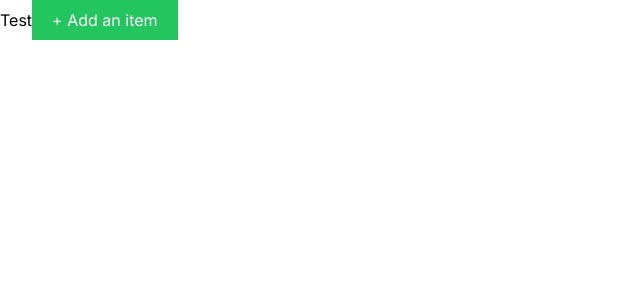
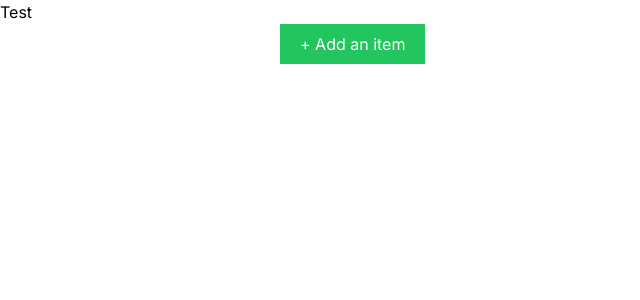
Before and after one commit to jhonpabz/shopping-list, a Next.js app: page / in a window 1280 px wide. Shown: the top 300 px of the page, without its empty margins (0-640 px from the left). Built offline with nearby package versions, Linux system fonts and the light colour scheme.

Commit message:
Add list container component.

```diff
--- a/src/app/page.tsx
+++ b/src/app/page.tsx
@@ -1,5 +1,6 @@
 "use client";
 import AddItemModal from "@/components/AddItemModal";
+import ListContainer from "@/components/ListContainer";
 import BaseButton from "@/components/base/BaseButton";
 import useShoppingList from "@/hooks/redux/useShoppingList";
 
@@ -12,7 +13,9 @@ export default function Home() {
   return (
     <main className="w-full">
       Test
-      <BaseButton onClick={handleAddItem}>+ Add an item</BaseButton>
+      <ListContainer>
+        <BaseButton onClick={handleAddItem}>+ Add an item</BaseButton>
+      </ListContainer>
       <AddItemModal />
     </main>
   );
--- /dev/null
+++ b/src/components/ListContainer.tsx
@@ -0,0 +1,15 @@
+import BaseComponentLayout from "@/layouts/BaseComponentLayout";
+
+export default function ListContainer(
+  props: ComponentsPropsNamespace.ListContainer
+) {
+  const { children, ...restProps } = props;
+
+  return (
+    <BaseComponentLayout {...restProps}>
+      <div className="mx-auto w-full max-w-[800px] px-[20px] md:px-[40px]">
+        {children}
+      </div>
+    </BaseComponentLayout>
+  );
+}
--- a/src/types/component.d.ts
+++ b/src/types/component.d.ts
@@ -21,4 +21,6 @@ declare namespace ComponentsPropsNamespace {
     modalContainerExtendedClassName?: string;
     modalContentExtendedClassName?: string;
   };
+
+  type ListContainer = React.HTMLAttributes<HTMLDivElement>;
 }
```
